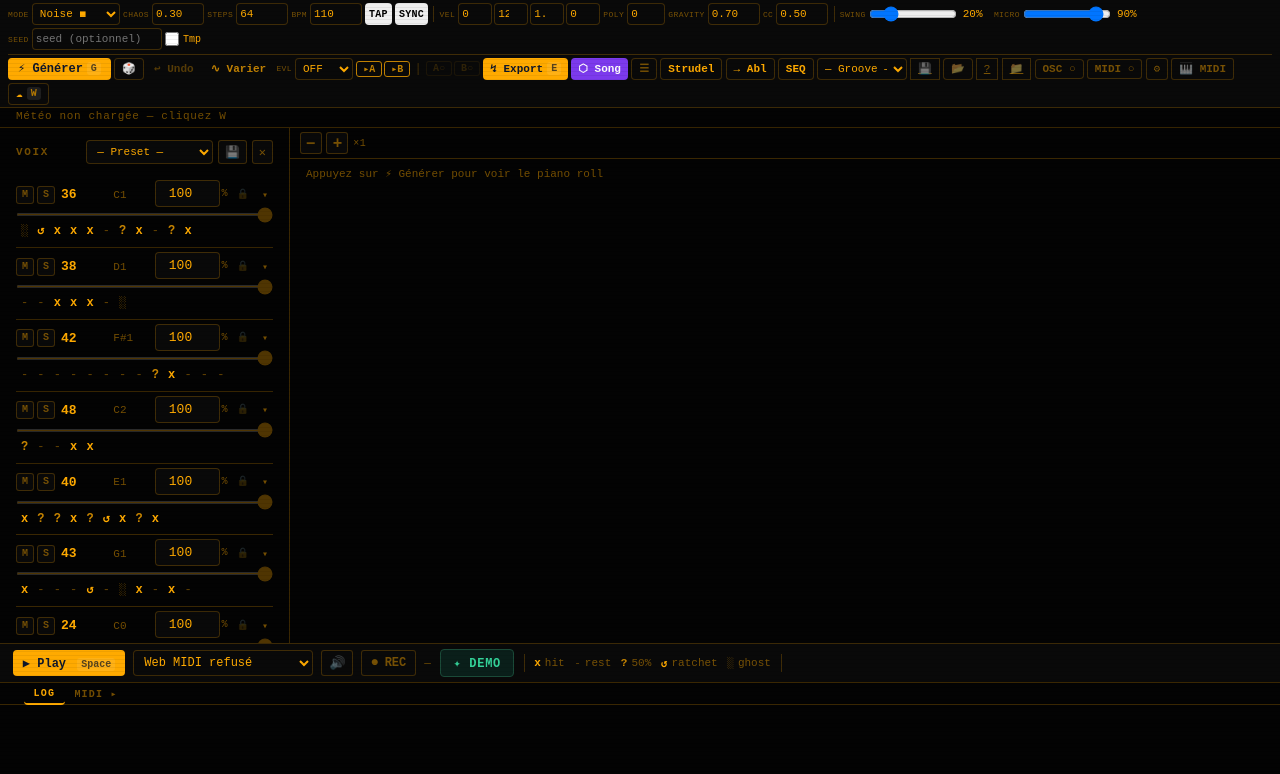
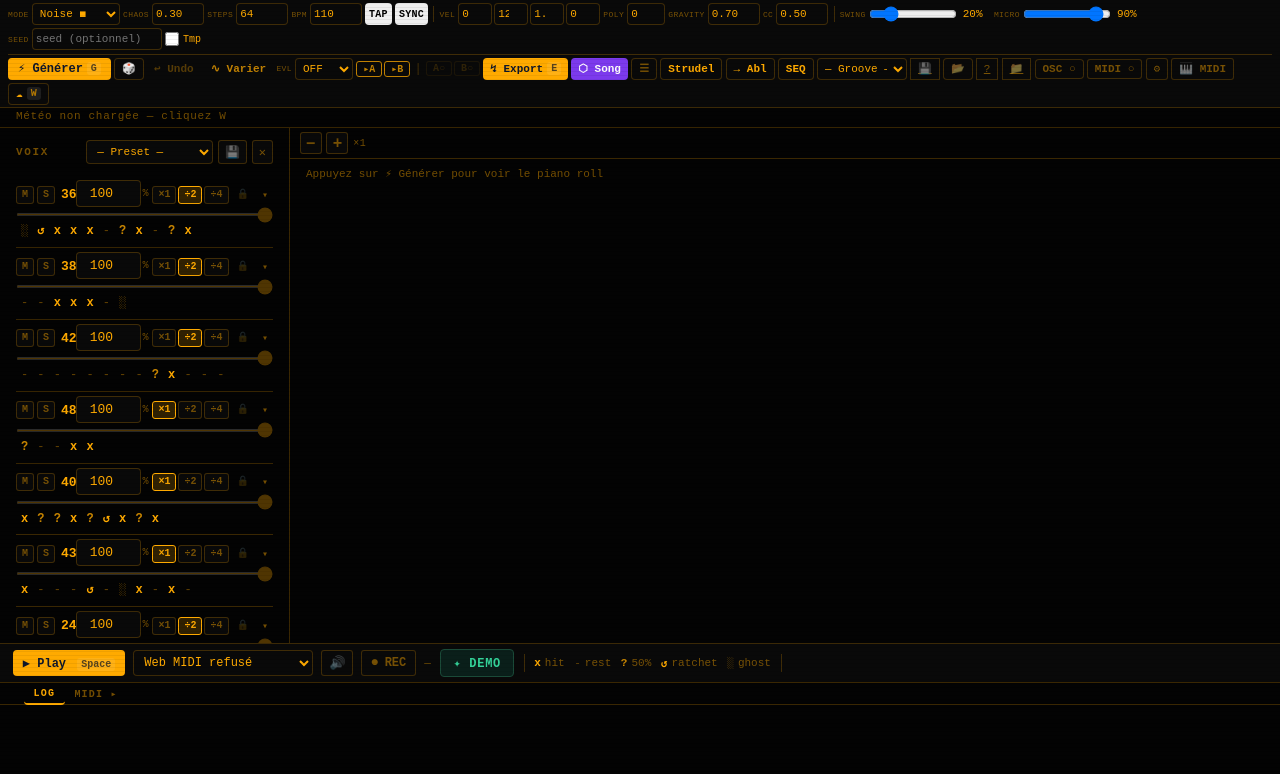
Before and after one commit to obareau/bang, a FastAPI app: page / in a window 1280 px wide. Shown: the part 36-810 px from the top of the page. Run offline with FastAPI, Linux system fonts and the light colour scheme; some libraries are stand-ins or nearby versions.

Commit message:
Restaure boutons ×1 ÷2 ÷4 dans le header de chaque voix
Étaient masqués dans le panel OPS (expand), remis visibles
directement dans vr-hr à côté du Drop%.

Co-Authored-By: Claude Sonnet 4.6 <noreply@anthropic.com>

```diff
--- a/templates/_voices.html
+++ b/templates/_voices.html
@@ -57,6 +57,14 @@
                  value="{{ cur_drop_pct }}"
                  onchange="setVoiceDrop('{{ name }}', this)">%
         </label>
+        <div class="thin-btns">
+          {% for f, label in [(1, "×1"), (2, "÷2"), (4, "÷4")] %}
+          <button type="button" class="btn-thin{% if thin == f %} active{% endif %}"
+                  hx-post="/voice/thin" hx-vals='{"name": "{{ name }}", "factor": {{ f }}}'
+                  hx-target="#voices" hx-swap="innerHTML"
+                  title="{{ 'Normal' if f == 1 else ('Moitié des hits' if f == 2 else 'Quart des hits') }}">{{ label }}</button>
+          {% endfor %}
+        </div>
         {% endif %}
         <button type="button" class="btn-lock{% if is_locked %} active{% endif %}"
                 hx-post="/lock_voice" hx-vals='{"idx": {{ idx }}}'
```
